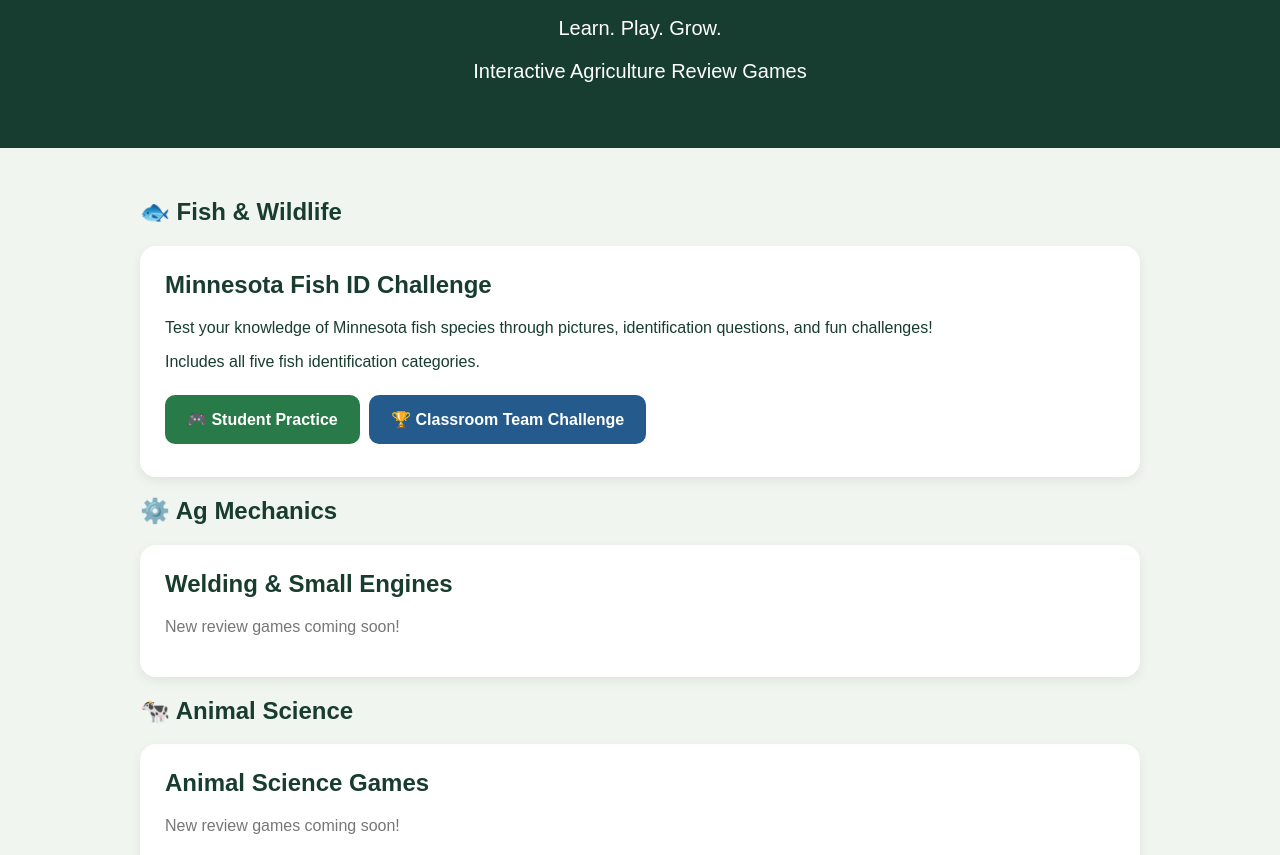
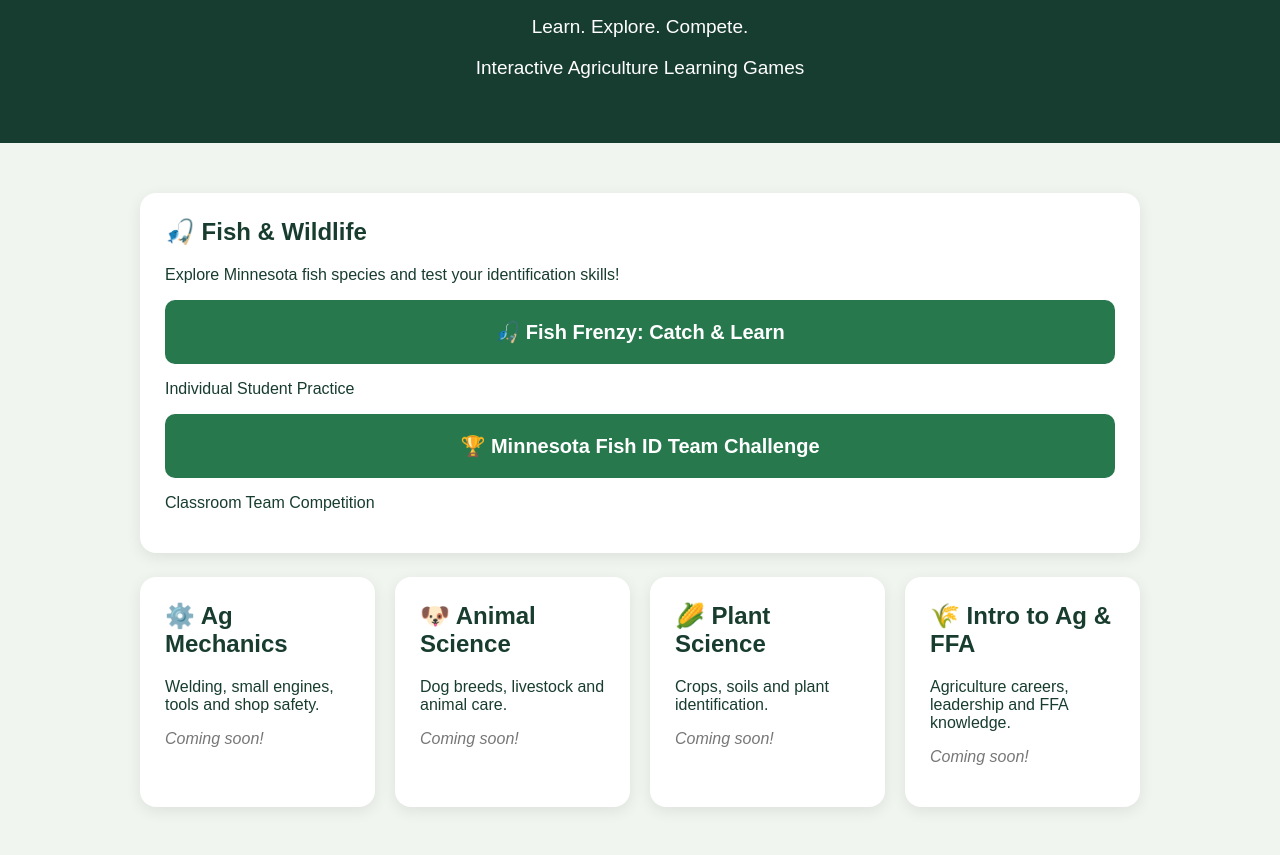
Before and after one commit to Hunter-Conn/conns-ag-classroom, a plain HTML site: page index.html in a window 1280 px wide. Shown: the part 97-952 px from the top of the page. Drawn offline with Linux system fonts and the light colour scheme.

Commit message:
Update index.html

```diff
--- a/index.html
+++ b/index.html
@@ -23,50 +23,51 @@ header h1 {
   margin: 0 0 10px;
 }
 header p {
-  font-size: 20px;
+  font-size: 19px;
 }
 main {
   max-width: 1000px;
-  margin: auto;
-  padding: 30px 20px;
+  margin: 30px auto;
+  padding: 20px;
 }
 .card {
   background: white;
   border-radius: 16px;
   padding: 25px;
-  margin-bottom: 20px;
-  box-shadow: 0 4px 12px #00000012;
+  margin-bottom: 24px;
+  box-shadow: 0 4px 15px #00000015;
 }
-.card h2 {
+h2 {
   margin-top: 0;
 }
-.button {
-  display: inline-block;
-  background: #287a48;
+a.game {
+  display: block;
+  background: #28784e;
   color: white;
-  padding: 15px 22px;
-  margin: 8px 5px 8px 0;
+  padding: 20px;
+  margin: 15px 0;
   border-radius: 10px;
   text-decoration: none;
+  font-size: 20px;
   font-weight: bold;
+  text-align: center;
 }
-.button:hover {
-  background: #195b33;
+a.game:hover {
+  background: #185c38;
 }
-.teacher {
-  background: #245b8c;
-}
-.teacher:hover {
-  background: #174369;
+.grid {
+  display: grid;
+  grid-template-columns: repeat(auto-fit, minmax(220px, 1fr));
+  gap: 20px;
 }
 .soon {
   color: #777;
+  font-style: italic;
 }
 footer {
   text-align: center;
   padding: 25px;
-  background: #173d31;
-  color: white;
+  color: #587065;
 }
 </style>
 </head>
@@ -74,50 +75,55 @@ footer {
 
 <header>
   <h1>🌱 Conn's Ag Classroom</h1>
-  <p>Learn. Play. Grow.</p>
-  <p>Interactive Agriculture Review Games</p>
+  <p>Learn. Explore. Compete.</p>
+  <p>Interactive Agriculture Learning Games</p>
 </header>
 
 <main>
-  <h2>🐟 Fish & Wildlife</h2>
 
 <div class="card">
-    <h2>Minnesota Fish ID Challenge</h2>
-    <p>Test your knowledge of Minnesota fish species through pictures, identification questions, and fun challenges!</p>
-    <p>Includes all five fish identification categories.</p>
+  <h2>🎣 Fish & Wildlife</h2>
+  <p>Explore Minnesota fish species and test your identification skills!</p>
 
-    <a class="button" href="fish-practice.html">
-      🎮 Student Practice
+  <a class="game" href="Fish_Frenzy_Catch_and_Learn.html">
+    🎣 Fish Frenzy: Catch & Learn
   </a>
+  <p>Individual Student Practice</p>
 
-    <a class="button teacher" href="fish-team.html">
-      🏆 Classroom Team Challenge
+  <a class="game" href="Minnesota_Fish_ID_Team_Challenge_Classroom_Fixed.html">
+    🏆 Minnesota Fish ID Team Challenge
   </a>
+  <p>Classroom Team Competition</p>
 </div>
 
+<div class="grid">
+
+  <div class="card">
     <h2>⚙️ Ag Mechanics</h2>
-  <div class="card">
-    <h2>Welding & Small Engines</h2>
-    <p class="soon">New review games coming soon!</p>
+    <p>Welding, small engines, tools and shop safety.</p>
+    <p class="soon">Coming soon!</p>
   </div>
 
-  <h2>🐄 Animal Science</h2>
   <div class="card">
-    <h2>Animal Science Games</h2>
-    <p class="soon">New review games coming soon!</p>
+    <h2>🐶 Animal Science</h2>
+    <p>Dog breeds, livestock and animal care.</p>
+    <p class="soon">Coming soon!</p>
   </div>
 
+  <div class="card">
     <h2>🌽 Plant Science</h2>
-  <div class="card">
-    <h2>Plant Science Games</h2>
-    <p class="soon">New review games coming soon!</p>
+    <p>Crops, soils and plant identification.</p>
+    <p class="soon">Coming soon!</p>
   </div>
 
-  <h2>🌟 Intro to Agriculture & FFA</h2>
   <div class="card">
-    <h2>Agriculture & FFA Games</h2>
-    <p class="soon">New review games coming soon!</p>
+    <h2>🌾 Intro to Ag & FFA</h2>
+    <p>Agriculture careers, leadership and FFA knowledge.</p>
+    <p class="soon">Coming soon!</p>
   </div>
+
+</div>
+
 </main>
 
 <footer>
```
Lines whose indentation alone changed are shown as unchanged.
